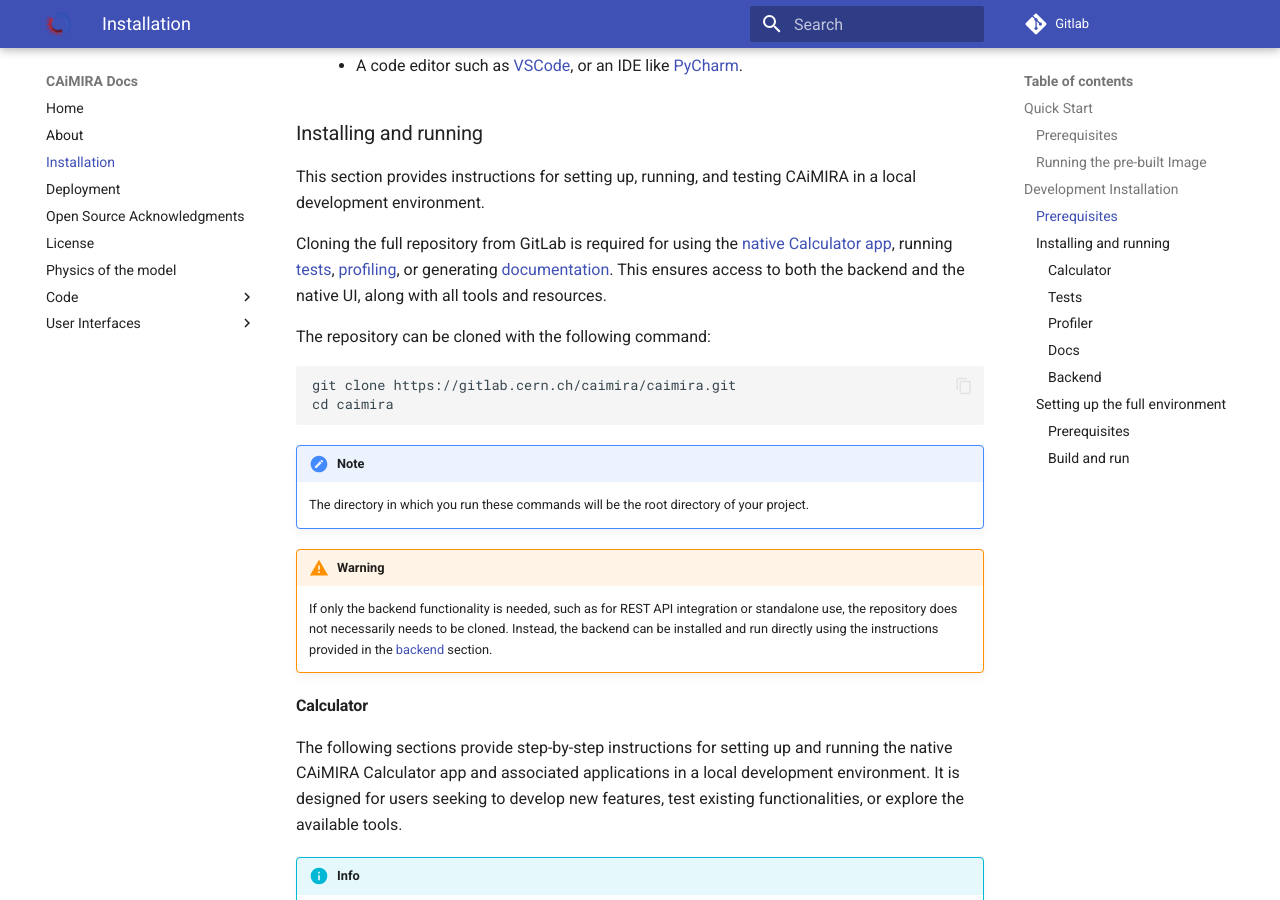
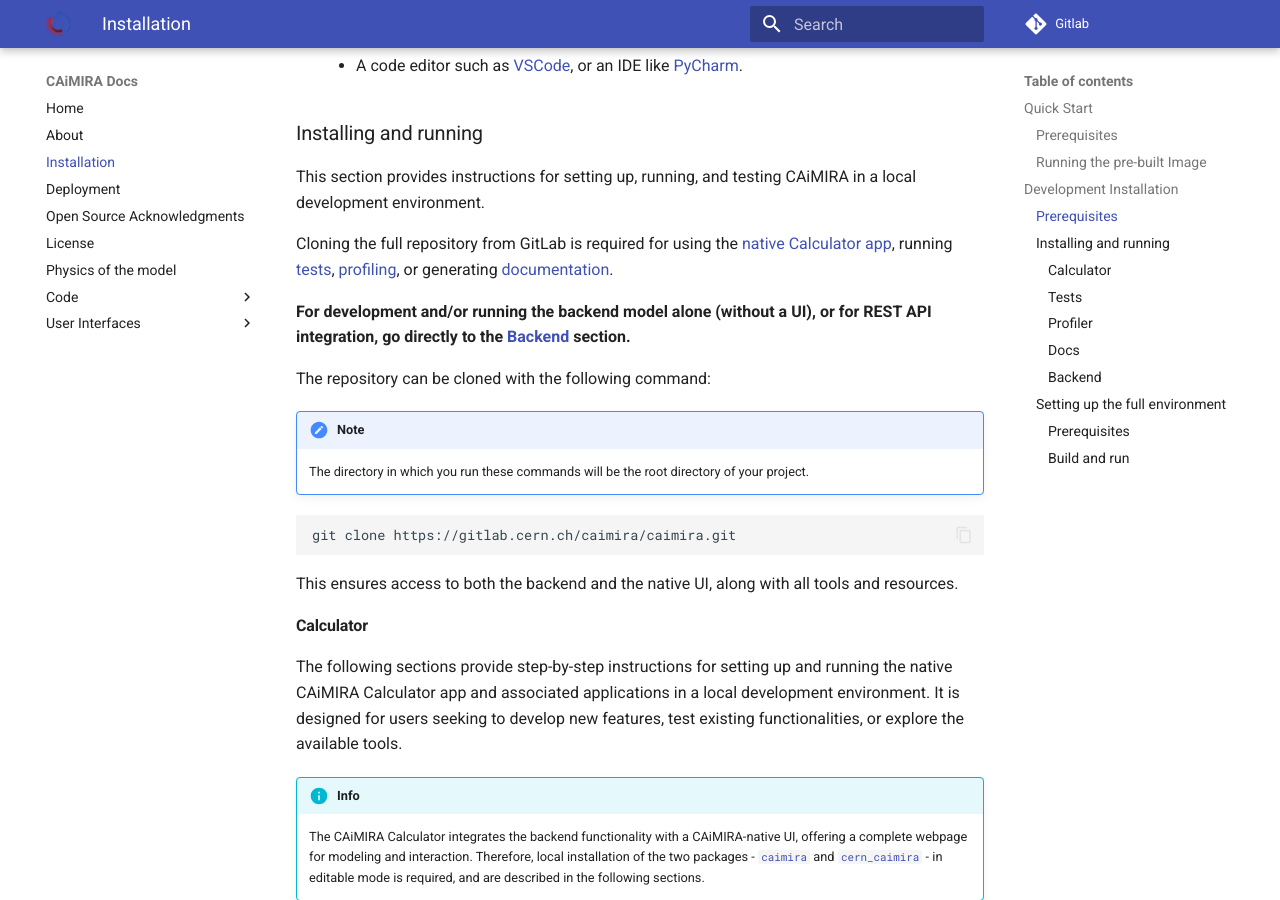
Before and after one commit to CERN/CAiMIRA, an MkDocs documentation site: the page built from caimira/docs/mkdocs/docs/root/installation.md, in a window 1280 px wide and 900 px high, scrolled down 2687 px. Built offline with MkDocs 1.6.1 and Material for MkDocs 9.7.7, drawn with Linux system fonts in a browser that asks for light colours; some of the changed text lies outside the part shown.

Commit message:
final update to installation md

````diff
--- a/caimira/docs/mkdocs/docs/root/installation.md
+++ b/caimira/docs/mkdocs/docs/root/installation.md
@@ -83,18 +83,20 @@ Before proceeding with the development installation of CAiMIRA, ensure that your
 
 This section provides instructions for setting up, running, and testing CAiMIRA in a local development environment.
 
-Cloning the full repository from GitLab is required for using the [native Calculator app](#calculator), running [tests](#tests), [profiling](#profiler), or generating [documentation](#docs). This ensures access to both the backend and the native UI, along with all tools and resources.
+Cloning the full repository from GitLab is required for using the [native Calculator app](#calculator), running [tests](#tests), [profiling](#profiler), or generating [documentation](#docs).
+
+**For development and/or running the backend model alone (without a UI), or for REST API integration, go directly to the [Backend](#backend) section.**
 
 The repository can be cloned with the following command:
-
-    git clone https://gitlab.cern.ch/caimira/caimira.git
-    cd caimira
 
 !!! note
     The directory in which you run these commands will be the root directory of your project.
 
-!!! warning
-    If only the backend functionality is needed, such as for REST API integration or standalone use, the repository does not necessarily needs to be cloned. Instead, the backend can be installed and run directly using the instructions provided in the [backend](#backend) section.
+```
+git clone https://gitlab.cern.ch/caimira/caimira.git
+```
+
+This ensures access to both the backend and the native UI, along with all tools and resources.
 
 #### Calculator
 
@@ -158,9 +160,11 @@ The CAiMIRA Expert App and CO<sub>2</sub> App are legacy tools designed to provi
     The `ExpertApplication` and `CO2Application` are no longer actively maintained but will remain in the codebase for legacy purposes.
     Please note that the functionality of these applications might be compromised due to deprecation issues.
 
-###### Running the Applications
+These apps only work within Jupyter notebooks.
 
-These applications only work within Jupyter notebooks. Attempting to run them outside of a Jupyter environment may result in errors or degraded functionality.
+!!! warning
+
+    Attempting to run them outside of a Jupyter environment may result in errors or degraded functionality.
 
 1. **Install dependencies**:
 
````
